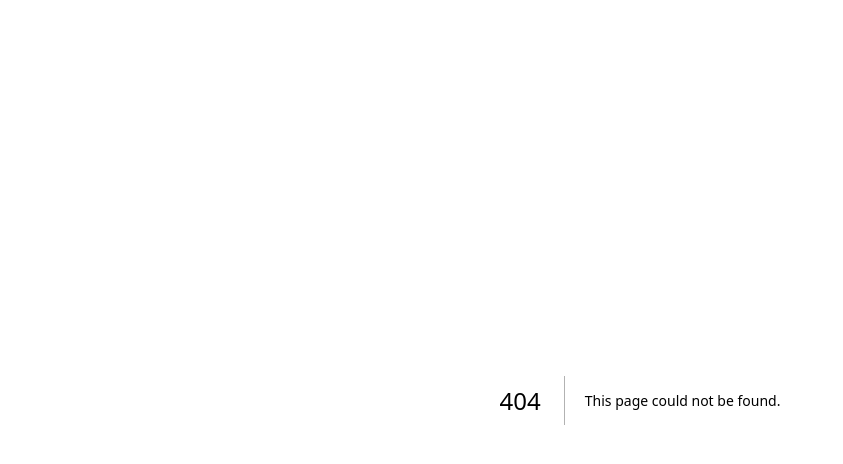
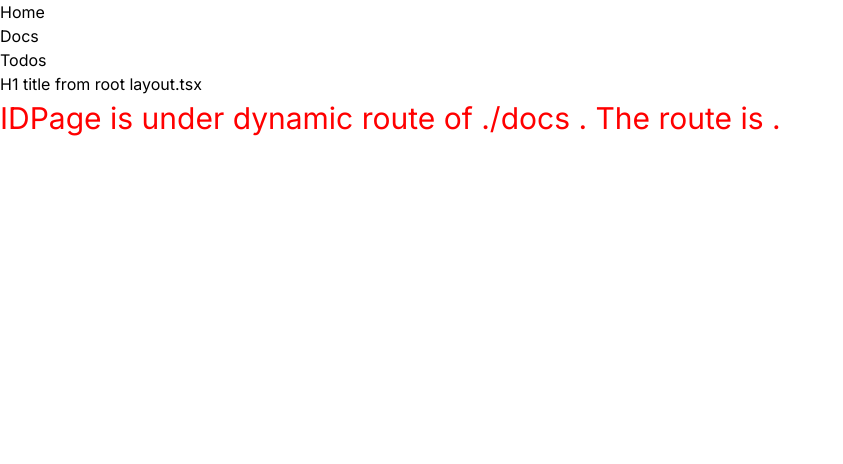
Before and after one commit to csmr/nextjs-baseapp, a Next.js app: page /docs in a window 1280 px wide. Before the commit this address had no page. Shown: the top 464 px of the page, without its empty margins (0-843 px from the left). Built offline with nearby package versions, Linux system fonts and the light colour scheme.

Commit message:
base app

```diff
--- /dev/null
+++ b/app/(dashbvoard)/layout.tsx
@@ -0,0 +1,10 @@
+const DashboardLayout = ({ children }) => {
+    return (
+        <div>
+            <h1>Dashboard</h1>
+            <div>{children}</div>
+        </div>
+    )
+}
+
+export default DashboardLayout
--- /dev/null
+++ b/app/(dashbvoard)/todos/page.tsx
@@ -0,0 +1,5 @@
+const DashboardPage = () => {
+    return <div>Dashboard todos</div>
+}
+
+export default DashboardPage
--- /dev/null
+++ b/app/(marketing)/about/page.tsx
@@ -0,0 +1,5 @@
+const AboutPage = ( { params } ) => {
+    return <div>AboutPage is under dynamic route of ./docs . The route is {params}.</div>
+}
+
+export default AboutPage
--- /dev/null
+++ b/app/(marketing)/layout.tsx
@@ -0,0 +1,3 @@
+/** This file to demonstrate hierarchy of layout.tsx
+ *  but doesn't work until root layout.tsx has been removed
+ */
--- /dev/null
+++ b/app/docs/[[...id]]/page.tsx
@@ -0,0 +1,7 @@
+import styles from './style.module.css'
+
+const IDPage = ( { params } ) => {
+    return <div className={styles.title}>IDPage is under dynamic route of ./docs . The route is {params.id}.</div>
+}
+
+export default IDPage
--- /dev/null
+++ b/app/docs/[[...id]]/style.module.css
@@ -0,0 +1,4 @@
+.title {
+    font-size: 30px;
+    color: red;
+}
--- /dev/null
+++ b/app/docs/page.tsx
@@ -0,0 +1,5 @@
+const DocsPage = () => {
+    return <div>DocsPage is capitalized as it is a "page". Just a convention.</div>
+}
+
+export default DocsPage
--- a/app/globals.css
+++ b/app/globals.css
@@ -1,27 +1,3 @@
 @tailwind base;
 @tailwind components;
 @tailwind utilities;
-
-:root {
-  --foreground-rgb: 0, 0, 0;
-  --background-start-rgb: 214, 219, 220;
-  --background-end-rgb: 255, 255, 255;
-}
-
-@media (prefers-color-scheme: dark) {
-  :root {
-    --foreground-rgb: 255, 255, 255;
-    --background-start-rgb: 0, 0, 0;
-    --background-end-rgb: 0, 0, 0;
-  }
-}
-
-body {
-  color: rgb(var(--foreground-rgb));
-  background: linear-gradient(
-      to bottom,
-      transparent,
-      rgb(var(--background-end-rgb))
-    )
-    rgb(var(--background-start-rgb));
-}
--- a/app/layout.tsx
+++ b/app/layout.tsx
@@ -1,3 +1,5 @@
+import Link from 'next/link'
+
 import './globals.css'
 import { Inter } from 'next/font/google'
 
@@ -8,6 +10,14 @@ export const metadata = {
   description: 'Generated by create next app',
 }
 
+const links = [
+  {href: '/', label: 'Home'},
+  {href: '/docs', label: 'Docs'},
+  {href: '/todos', label: 'Todos'}
+]
+
+/** One thing in NextJS app you need to have is a root Layout,
+ *  but the name RootLayout itself is arbitrary */
 export default function RootLayout({
   children,
 }: {
@@ -15,7 +25,23 @@ export default function RootLayout({
 }) {
   return (
     <html lang="en">
-      <body className={inter.className}>{children}</body>
+      <body className={inter.className}>
+        <header>
+          <nav>
+            <ul className={inter.className}>
+              {links.map( link => (
+                <li>
+                  <Link href={link.href}>{link.label}</Link>
+                </li>
+              ))}
+            </ul>
+          </nav>
+        </header>
+        <h1>H1 title from root layout.tsx</h1>
+        <div>
+          {children}
+        </div>
+      </body>
     </html>
   )
 }
--- a/app/page.tsx
+++ b/app/page.tsx
@@ -2,112 +2,7 @@ import Image from 'next/image'
 
 export default function Home() {
   return (
-    <main className="flex min-h-screen flex-col items-center justify-between p-24">
-      <div className="z-10 w-full max-w-5xl items-center justify-between font-mono text-sm lg:flex">
-        <p className="fixed left-0 top-0 flex w-full justify-center border-b border-gray-300 bg-gradient-to-b from-zinc-200 pb-6 pt-8 backdrop-blur-2xl dark:border-neutral-800 dark:bg-zinc-800/30 dark:from-inherit lg:static lg:w-auto  lg:rounded-xl lg:border lg:bg-gray-200 lg:p-4 lg:dark:bg-zinc-800/30">
-          Get started by editing&nbsp;
-          <code className="font-mono font-bold">app/page.tsx</code>
-        </p>
-        <div className="fixed bottom-0 left-0 flex h-48 w-full items-end justify-center bg-gradient-to-t from-white via-white dark:from-black dark:via-black lg:static lg:h-auto lg:w-auto lg:bg-none">
-          <a
-            className="pointer-events-none flex place-items-center gap-2 p-8 lg:pointer-events-auto lg:p-0"
-            href="https://vercel.com?utm_source=create-next-app&utm_medium=appdir-template&utm_campaign=create-next-app"
-            target="_blank"
-            rel="noopener noreferrer"
-          >
-            By{' '}
-            <Image
-              src="/vercel.svg"
-              alt="Vercel Logo"
-              className="dark:invert"
-              width={100}
-              height={24}
-              priority
-            />
-          </a>
-        </div>
-      </div>
 
-      <div className="relative flex place-items-center before:absolute before:h-[300px] before:w-[480px] before:-translate-x-1/2 before:rounded-full before:bg-gradient-radial before:from-white before:to-transparent before:blur-2xl before:content-[''] after:absolute after:-z-20 after:h-[180px] after:w-[240px] after:translate-x-1/3 after:bg-gradient-conic after:from-sky-200 after:via-blue-200 after:blur-2xl after:content-[''] before:dark:bg-gradient-to-br before:dark:from-transparent before:dark:to-blue-700 before:dark:opacity-10 after:dark:from-sky-900 after:dark:via-[#0141ff] after:dark:opacity-40 before:lg:h-[360px]">
-        <Image
-          className="relative dark:drop-shadow-[0_0_0.3rem_#ffffff70] dark:invert"
-          src="/next.svg"
-          alt="Next.js Logo"
-          width={180}
-          height={37}
-          priority
-        />
-      </div>
-
-      <div className="mb-32 grid text-center lg:mb-0 lg:grid-cols-4 lg:text-left">
-        <a
-          href="https://nextjs.org/docs?utm_source=create-next-app&utm_medium=appdir-template&utm_campaign=create-next-app"
-          className="group rounded-lg border border-transparent px-5 py-4 transition-colors hover:border-gray-300 hover:bg-gray-100 hover:dark:border-neutral-700 hover:dark:bg-neutral-800/30"
-          target="_blank"
-          rel="noopener noreferrer"
-        >
-          <h2 className={`mb-3 text-2xl font-semibold`}>
-            Docs{' '}
-            <span className="inline-block transition-transform group-hover:translate-x-1 motion-reduce:transform-none">
-              -&gt;
-            </span>
-          </h2>
-          <p className={`m-0 max-w-[30ch] text-sm opacity-50`}>
-            Find in-depth information about Next.js features and API.
-          </p>
-        </a>
-
-        <a
-          href="https://nextjs.org/learn?utm_source=create-next-app&utm_medium=appdir-template-tw&utm_campaign=create-next-app"
-          className="group rounded-lg border border-transparent px-5 py-4 transition-colors hover:border-gray-300 hover:bg-gray-100 hover:dark:border-neutral-700 hover:dark:bg-neutral-800 hover:dark:bg-opacity-30"
-          target="_blank"
-          rel="noopener noreferrer"
-        >
-          <h2 className={`mb-3 text-2xl font-semibold`}>
-            Learn{' '}
-            <span className="inline-block transition-transform group-hover:translate-x-1 motion-reduce:transform-none">
-              -&gt;
-            </span>
-          </h2>
-          <p className={`m-0 max-w-[30ch] text-sm opacity-50`}>
-            Learn about Next.js in an interactive course with&nbsp;quizzes!
-          </p>
-        </a>
-
-        <a
-          href="https://vercel.com/templates?framework=next.js&utm_source=create-next-app&utm_medium=appdir-template&utm_campaign=create-next-app"
-          className="group rounded-lg border border-transparent px-5 py-4 transition-colors hover:border-gray-300 hover:bg-gray-100 hover:dark:border-neutral-700 hover:dark:bg-neutral-800/30"
-          target="_blank"
-          rel="noopener noreferrer"
-        >
-          <h2 className={`mb-3 text-2xl font-semibold`}>
-            Templates{' '}
-            <span className="inline-block transition-transform group-hover:translate-x-1 motion-reduce:transform-none">
-              -&gt;
-            </span>
-          </h2>
-          <p className={`m-0 max-w-[30ch] text-sm opacity-50`}>
-            Explore the Next.js 13 playground.
-          </p>
-        </a>
-
-        <a
-          href="https://vercel.com/new?utm_source=create-next-app&utm_medium=appdir-template&utm_campaign=create-next-app"
-          className="group rounded-lg border border-transparent px-5 py-4 transition-colors hover:border-gray-300 hover:bg-gray-100 hover:dark:border-neutral-700 hover:dark:bg-neutral-800/30"
-          target="_blank"
-          rel="noopener noreferrer"
-        >
-          <h2 className={`mb-3 text-2xl font-semibold`}>
-            Deploy{' '}
-            <span className="inline-block transition-transform group-hover:translate-x-1 motion-reduce:transform-none">
-              -&gt;
-            </span>
-          </h2>
-          <p className={`m-0 max-w-[30ch] text-sm opacity-50`}>
-            Instantly deploy your Next.js site to a shareable URL with Vercel.
-          </p>
-        </a>
-      </div>
-    </main>
+    <section>Home Page from ./app/page.tsx</section>
   )
 }
--- a/package.json
+++ b/package.json
@@ -15,7 +15,7 @@
     "autoprefixer": "10.4.18",
     "eslint": "8.57.0",
     "eslint-config-next": "14.1.3",
-    "next": "14.1.3",
+    "next": "13.4.5",
     "postcss": "8.4.36",
     "react": "18.2.0",
     "react-dom": "18.2.0",
```
Also changed, not shown: 1 other file (tests, documents, lock files or other folders).
